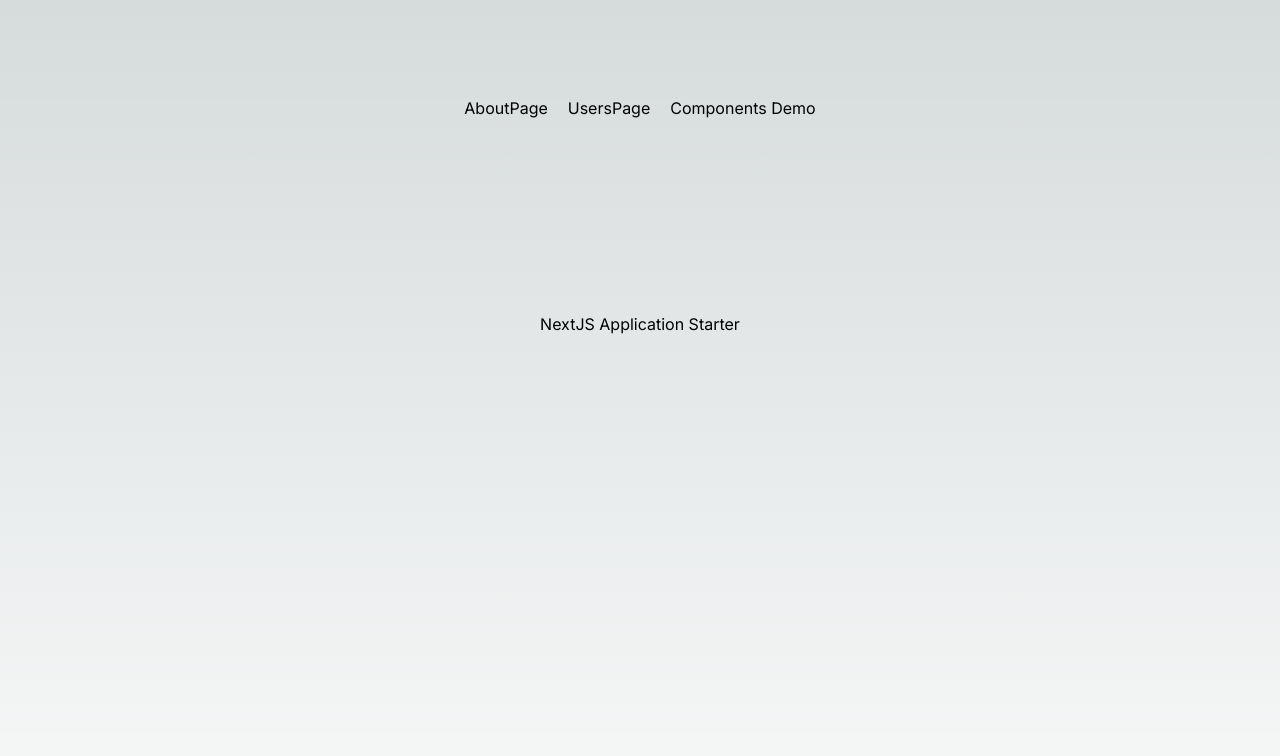
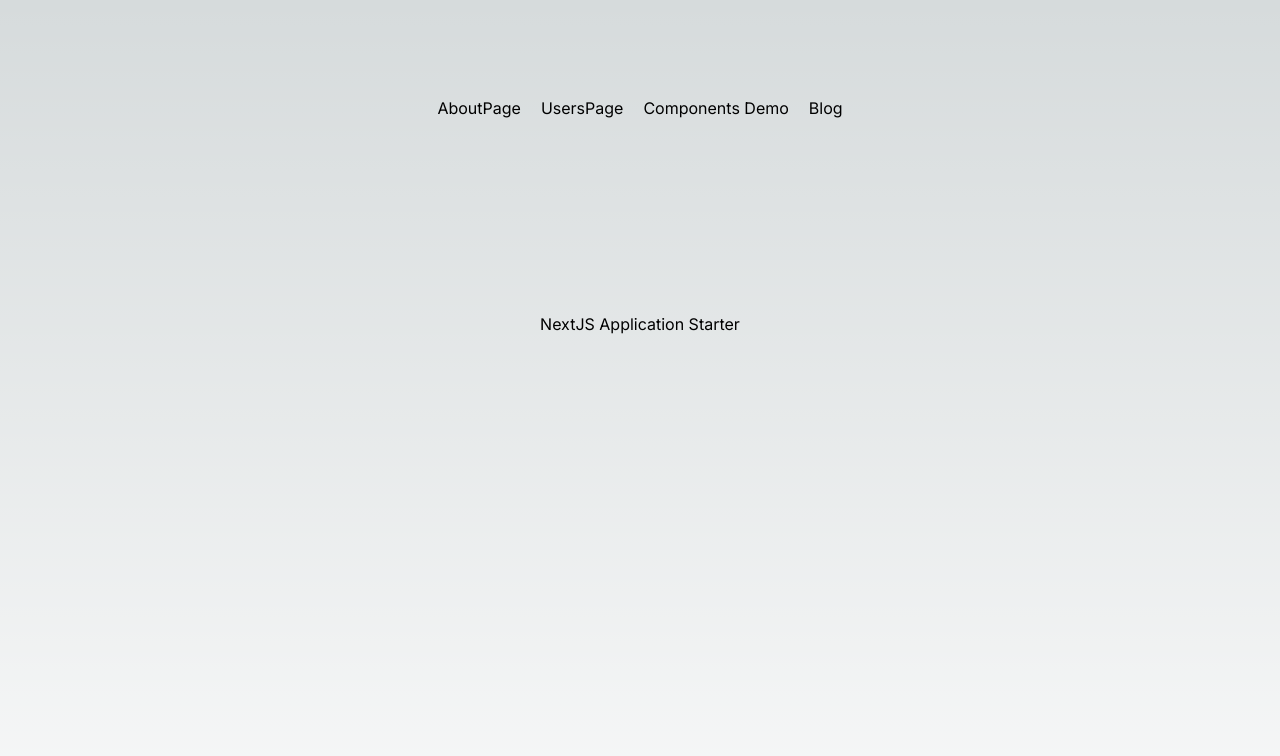
Before and after one commit to ad956/nextjs-starter, a Next.js app: page / in a window 1280 px wide. Shown: the top 756 px of the page. Built offline with nearby package versions, Linux system fonts and the light colour scheme.

Commit message:
added blog to nav

```diff
--- a/app/layout.tsx
+++ b/app/layout.tsx
@@ -25,6 +25,7 @@ export default function RootLayout({
             <Link href="/about">AboutPage</Link>
             <Link href="/users">UsersPage</Link>
             <Link href="/compo">Components Demo</Link>
+            <Link href="/blog">Blog</Link>
           </ul>
         </nav>
         {children}
```
